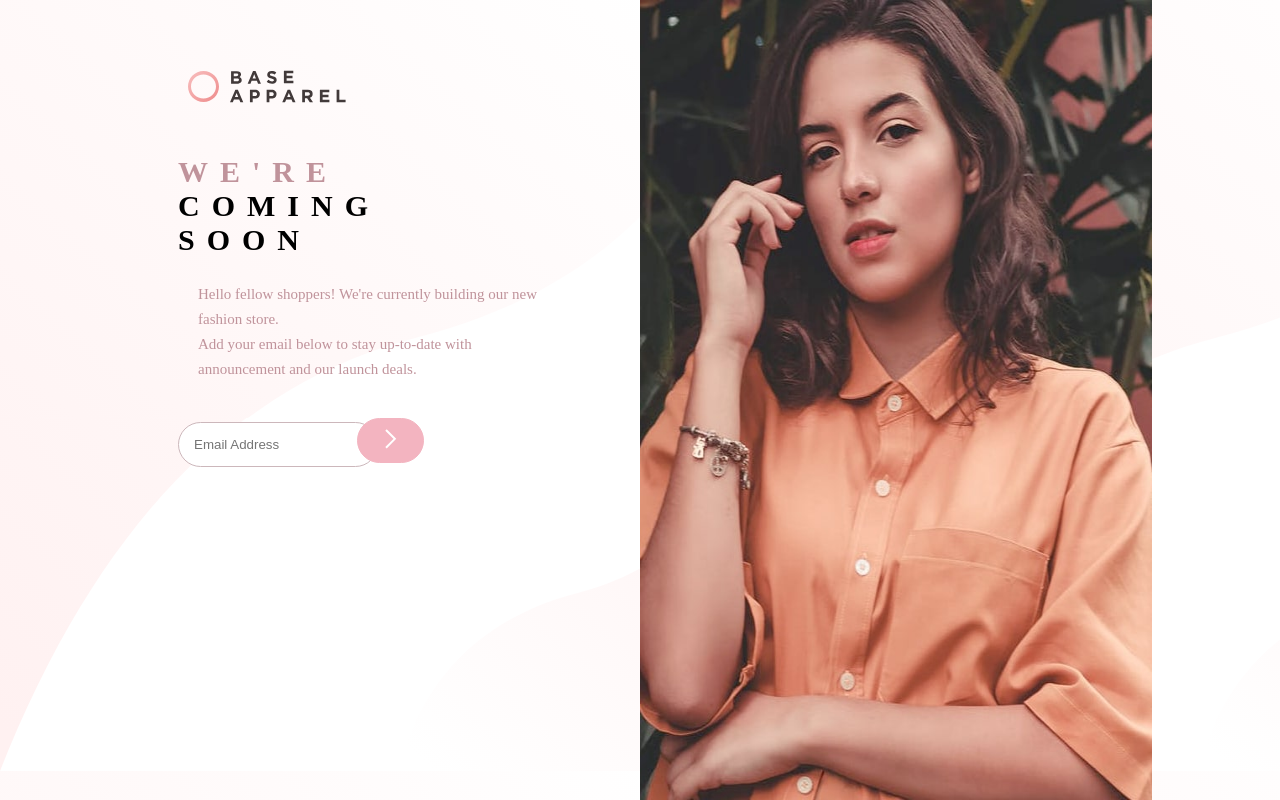
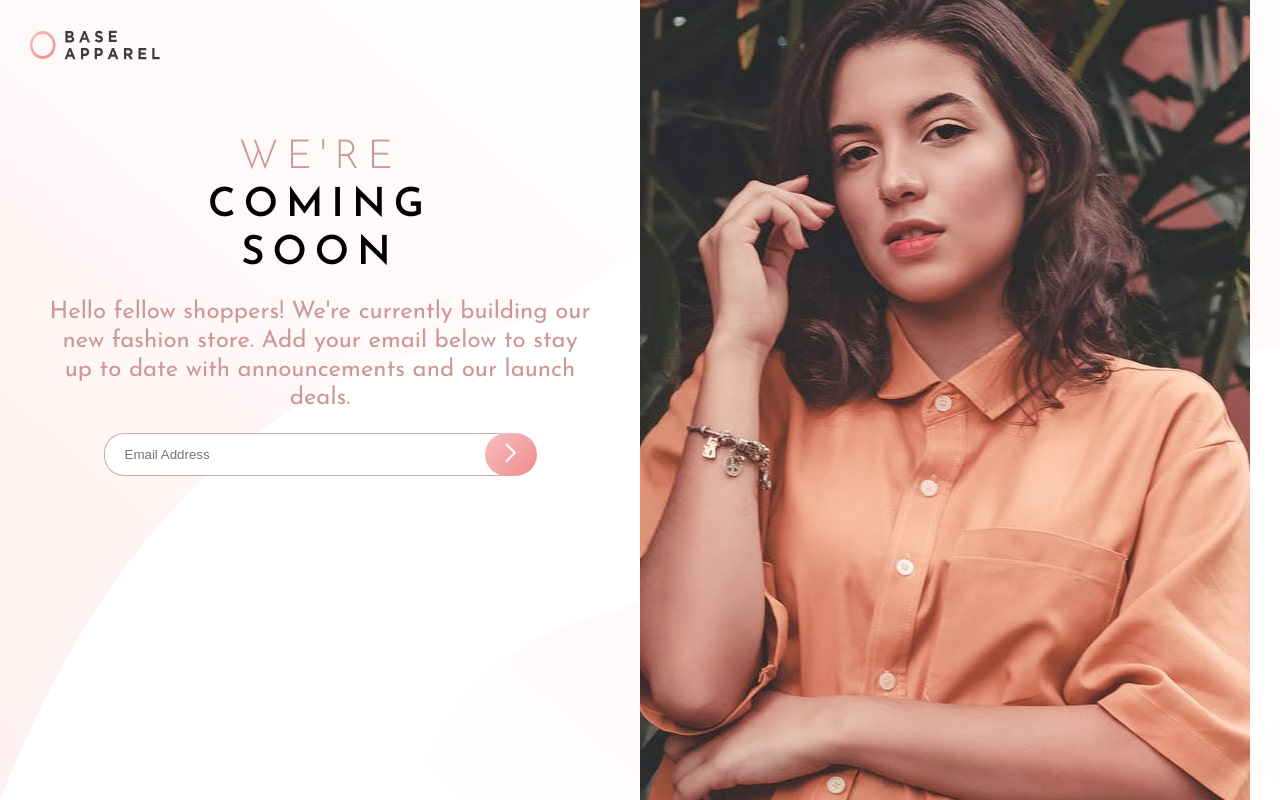
Before and after one commit to yshifa/css-challenge, a plain HTML site: page index.html in a window 1280 px wide. Drawn offline with Linux system fonts and the light colour scheme; a web font is replaced by a local one.

Commit message:
final commit

```diff
--- a/index.html
+++ b/index.html
@@ -1,33 +1,48 @@
 <!DOCTYPE html>
 <html lang="en">
-<head>
-    <meta charset="UTF-8">
-    <meta name="viewport" content="width=device-width, initial-scale=1.0">
-    <meta http-equiv="X-UA-Compatible" content="ie=edge">
-    <link rel="stylesheet" href="style.css">
-    <link href="https://fonts.google.com/specimen/Josefin+Sans" rel="stylesheet">
+  <head>
+    <meta charset="UTF-8" />
+    <meta name="viewport" content="width=device-width, initial-scale=1.0" />
+    <meta http-equiv="X-UA-Compatible" content="ie=edge" />
+    <link
+      href="https://fonts.googleapis.com/css?family=Josefin+Sans:300,400,600&display=swap"
+      rel="stylesheet"
+    />
+    <link rel="stylesheet" href="style.css" />
     <title>CSS-TWO</title>
-</head>
-<body class="container">
-    <div class="logo">
-        <img src="images/logo.svg" alt="">
+  </head>
+  <body class="body-content">
+    <div class="main">
+      <header>
+        <img class="logo" src="images/logo.svg" alt="base apparel logo" />
+      </header>
+
+      <img
+        class="hero-image"
+        src="images/hero-mobile.jpg"
+        alt="hero image mobile"
+      />
+
+      <section>
+        <h1>
+          <span class="heading">we're </span><br />
+          coming <br />
+          soon <br />
+        </h1>
+        <p>
+          Hello fellow shoppers! We're currently building our new fashion store.
+          Add your email below to stay up to date with announcements and our
+          launch deals.
+        </p>
+
+        <form>
+          <input type="email" placeholder="Email Address" class="email-input" />
+          <button class="btn">
+            <img src="images/icon-arrow.svg" alt="arrow icon" />
+          </button>
+        </form>
+      </section>
     </div>
-    <div class="image-1">
-        <img src="images/hero-mobile.jpg" alt="">
-    </div>
-        <img class="image-2" src="images/hero-desktop.jpg" alt="">
-        <div class="body-content">
-            <div class="box">
-                <h1>WE'RE <br> <span> COMING <br> SOON</span></h1>
-                <p>Hello fellow shoppers! We're currently building
-                 our new fashion store.<br> Add your email below to
-                  stay up-to-date with announcement and our
-                  launch deals.</p>
-                  <div>
-                    <input  class="footer" type="email" placeholder="Email Address">
-                    <button class="button"><a class="btn"><img src="images/icon-arrow.svg" alt=""></a></button>
-                   </div>
-            </div>
-        </div>
-</body>
+    <div class="hero-image-desktop"></div>
+  </body>
 </html>
--- a/style.css
+++ b/style.css
@@ -1,157 +1,104 @@
-*{
-    margin: 0;
-    padding: 0;
+* {
+  padding: 0px;
+  margin: 0px;
   box-sizing: border-box;
 }
 
-body{
+.body-content {
+  width: 100%;
+  font-family: "Josefin Sans", sans-serif;
   background-image: url(./images/bg-pattern-desktop.svg);
-    background-size: 100vh;
   font-size: 16px;
-}
-
-.image-2{
-    display: none;
-}
-
-.logo{
-    text-align: left;
-    padding: 30px;
-    width: 20%;
-    height: 2vh;
-  }
-
-  .image-1{
-    padding-top: 25px;
-    padding-bottom: 20px;
-}
-
-.box {
-    text-align: center;
-    padding-bottom: 25px;
-    padding-top: 15px;
- }
-
- .box h1{
-    color:rgb(192, 147, 155);
-    letter-spacing: 12px;
-    font-size: 30px;
- }
-
-.box span{
-    color: black;
-    font-size: 30px;
- }
-
- .box p{
-    text-align: center;
-    padding: 10px 20px 10px 20px;
-    /* padding-top: 20px; */
-    line-height: 25px;
-    color:rgb(192, 147, 155);
-    /* padding-bottom: 20px; */
-    font-size: 15px;
-  }
-
-  .footer{
-    text-align:left;
-    padding: 15px;
-    border-radius: 70px;
-    height: 45px;
-    width: 200px;
-    border:1px solid rgb(204, 183, 187);
-}
-
- .button{
-     height:45px;
-     width: 67px;
-     border-radius: 25px;
-     display: inline;
-     /* transform: translate(-90%,-0%); */
-     margin-left: -25px;
-
-     background-color:  rgb(243, 180, 192);
-     border:1px solid rgb(243, 180, 192);
-     color: rgb(248, 242, 243);
-     font-size:25px;
-  }
-
-   .footer img{
-       background-image: linear-gradient( rgb(243, 180, 192));
-   }
-
-   @media  (min-width:900px){
-      .container{
-        width:90%;
-        background-image:url(./images/bg-pattern-desktop.svg);
   margin: 0 auto;
 }
 
-      .image-2{
-        display:block;
-        float: right;
-        width:50%;
-        height: 100%;
- }
-       .image-1{
-          display: none;
-      }
-      .logo{
-
-            margin-top: 40px;
-            margin-left: 30px;
-            float: left;
-            width:30vh;
-            margin-bottom: 40px;
+.logo {
+  margin: 30px;
+  height: 25px;
+  width: 90px;
 }
 
-     .box{
-            float: left;
-            text-align: left;
-            margin-left: 50px;
-            /* margin-bottom: 70px; */
-        }
-        .box h1{
-            padding-bottom: 15px;
-        }
-     .box p{
-        float: left;
-        /* margin-left: 30px; */
-        text-align: left;
+.hero-image {
+  width: 100%;
+  object-fit: contain;
 }
 
-        .footer{
-            margin-top: 50px;
+h1 {
+  text-transform: uppercase;
+  text-align: center;
+  margin-top: 40px;
+  margin-bottom: 20px;
+  letter-spacing: 0.5rem;
+  line-height: 2.2rem;
+  font-size: 2rem;
+}
+
+.heading {
+  font-weight: 300;
+  color: hsl(0, 36%, 70%);
+}
+
+section p {
+  text-align: center;
+  max-width: 85%;
+  margin: 0 auto;
+  line-height: 1.3rem;
+  margin-bottom: 20px;
+  color: hsl(0, 36%, 70%);
+}
+
+form {
+  text-align: center;
+  display: flex;
+  justify-content: center;
+  margin-bottom: 20px;
+}
+
+.email-input {
+  padding: 10px 20px;
+  border-radius: 20px;
+  width: 65%;
+  border: 0.8px solid hsla(0, 19%, 60%, 0.652);
+}
+
+.btn {
+  background: linear-gradient(135deg, hsl(0, 80%, 86%), hsl(0, 74%, 74%));
+  padding: 10px 20px;
+  border-radius: 25px;
+  border-style: hidden;
+  margin-left: -35px;
+}
+
+@media screen and (min-width: 768px) {
+  h1 {
+    font-size: 2.5rem;
+    line-height: 3rem;
+  }
+  section p {
+    font-size: 1.5rem;
+    line-height: 1.8rem;
+  }
+
+  .logo {
+    width: 130px;
+    height: 30px;
   }
 }
 
-    @media (min-width:1100px)  {
-        .container{
-            width:80%;
-            background-image:url(/images/bg-pattern-desktop.svg);
-             margin:0 auto;
-        }
-
-        .image-2{
-            display:block;
-            float: right;
-            width:50%;
-            height: 100vh;
-     }
-         .image-1{
+@media screen and (min-width: 1024px) {
+  .hero-image {
     display: none;
   }
-         .logo{
-            float:left;
-            width:50vh;
-            margin-bottom: 40px;
+  body {
+    display: flex;
   }
-         .box{
-            float: left;
-            width:50vh;
-            text-align: left;
+  .main {
+    width: 50%;
   }
-        .footer{
-            margin-top: 30px;
+  .hero-image-desktop {
+    background: url("../images/hero-desktop.jpg") no-repeat;
+    height: 100vh;
+    width: 50vw;
+    object-fit: cover;
   }
 }
```
Lines whose indentation alone changed are shown as unchanged.
